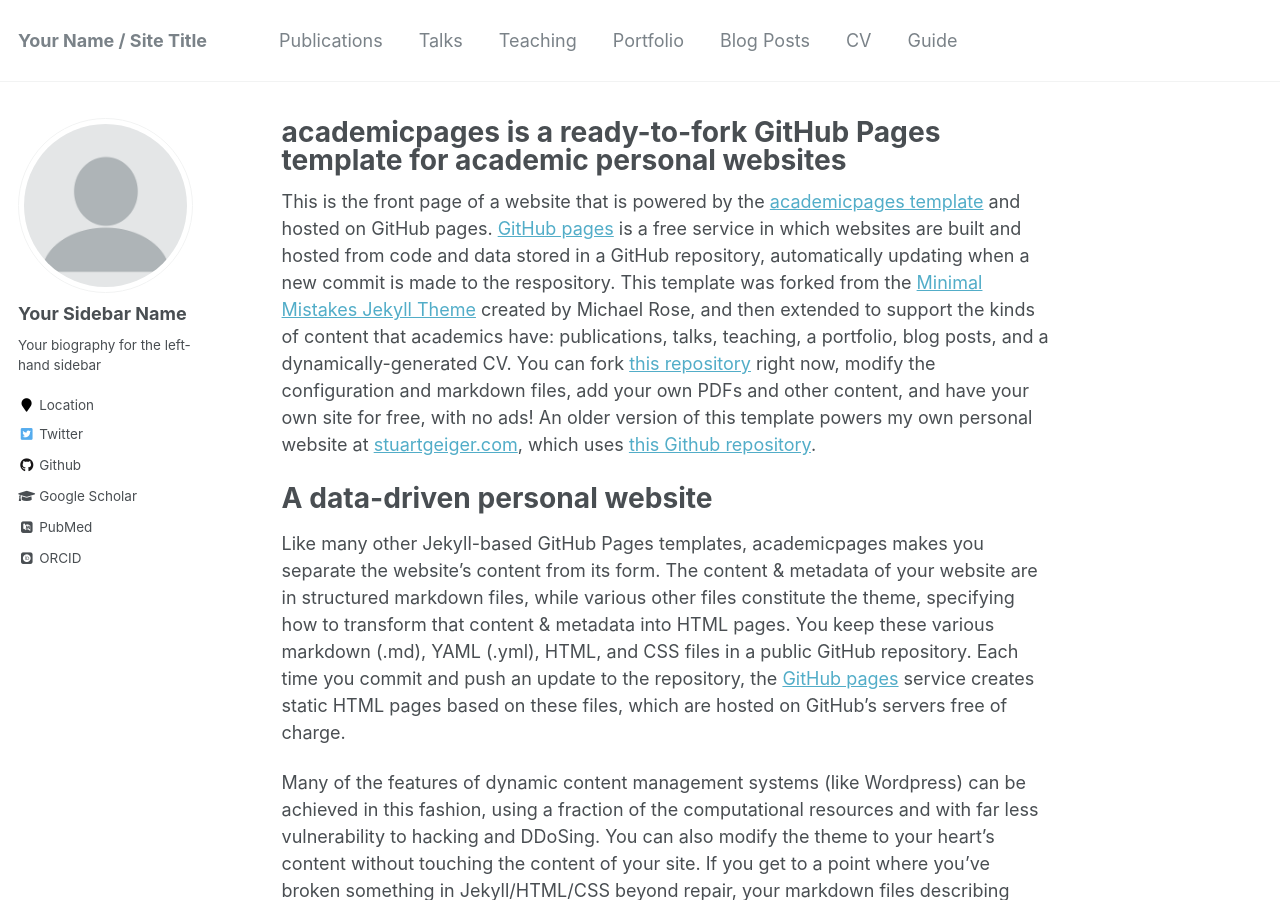
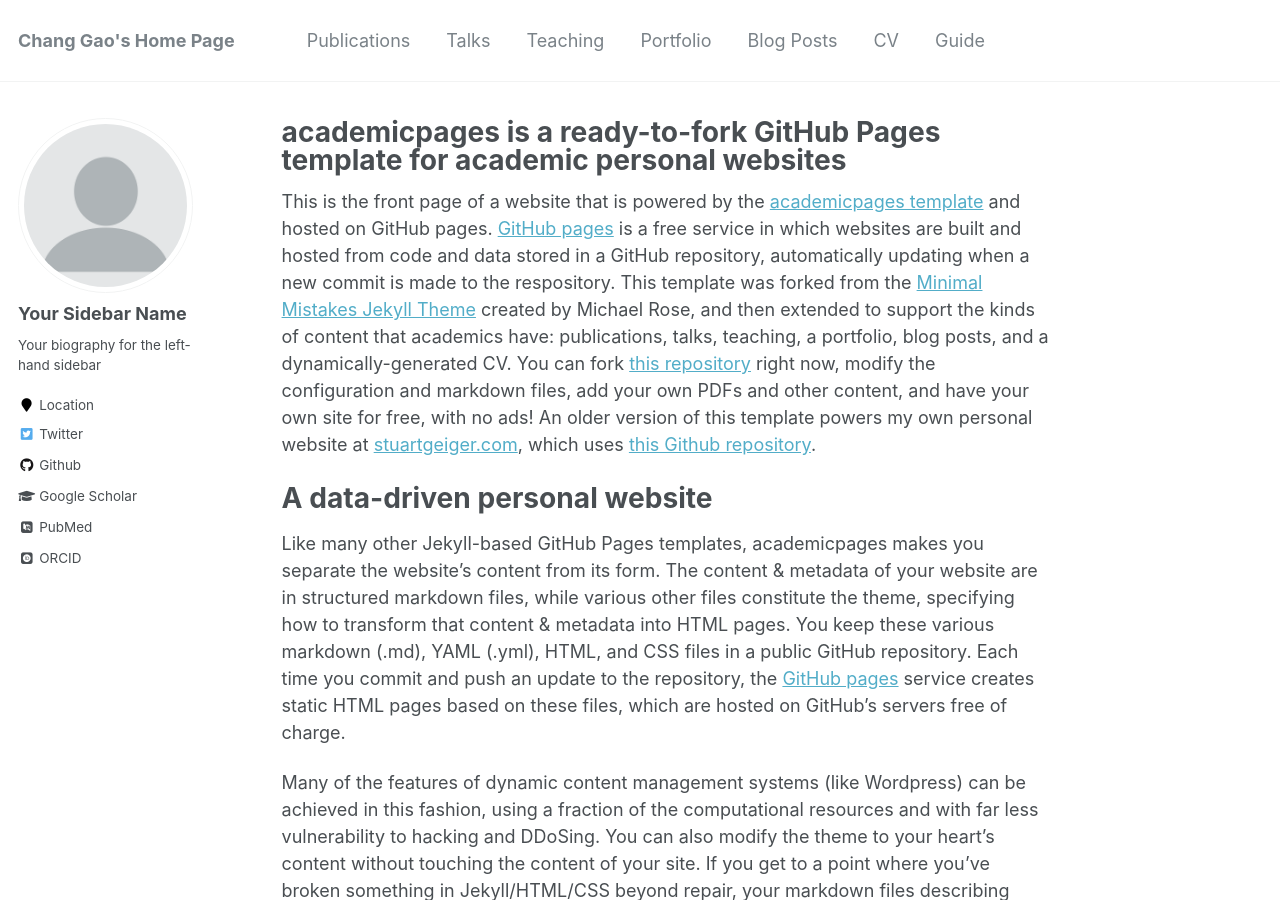
Before and after one commit to gaochangw/gaochangw.github.io, a Jekyll site: the page built from _pages/about.md, in a window 1280 px wide and 900 px high. Built offline with Jekyll 4.4.1, drawn with Linux system fonts in a browser that asks for light colours; some web fonts are replaced; some of the changed text lies outside the part shown.

Commit message:
update meta

```diff
--- a/_config.yml
+++ b/_config.yml
@@ -7,13 +7,13 @@
 
 # Site Settings
 locale                   : "en-US"
-title                    : "Your Name / Site Title"
+title                    : "Chang Gao's Home Page"
 title_separator          : "-"
-name                     : &name "Your Name"
+name                     : &name "Chang Gao"
 description              : &description "personal description"
-url                      : https://academicpages.github.io # the base hostname & protocol for your site e.g. "https://mmistakes.github.io"
+url                      : https://gaochangw.github.io # the base hostname & protocol for your site e.g. "https://mmistakes.github.io"
 baseurl                  : "" # the subpath of your site, e.g. "/blog"
-repository               : "academicpages/academicpages.github.io"
+repository               : "gaochangw/gaochangw.github.io"
 teaser                   :  # filename of teaser fallback teaser image placed in /images/, .e.g. "500x300.png"
 breadcrumbs              : false # true, false (default)
 words_per_minute         : 160
```
